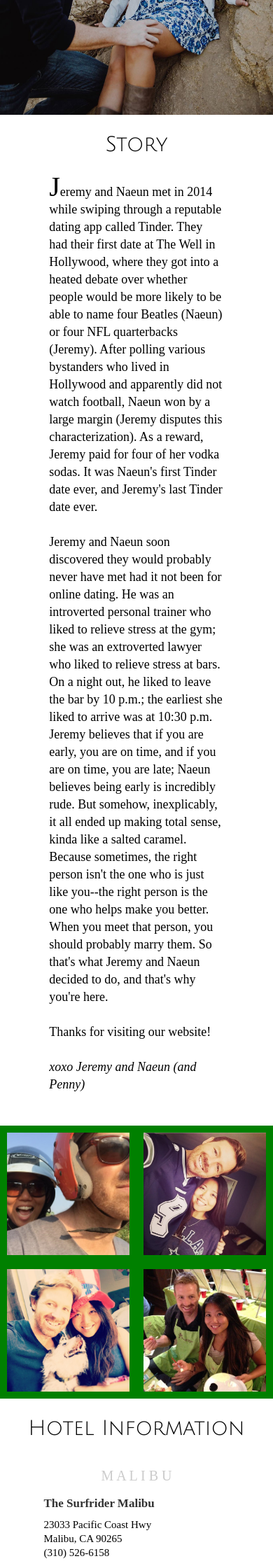
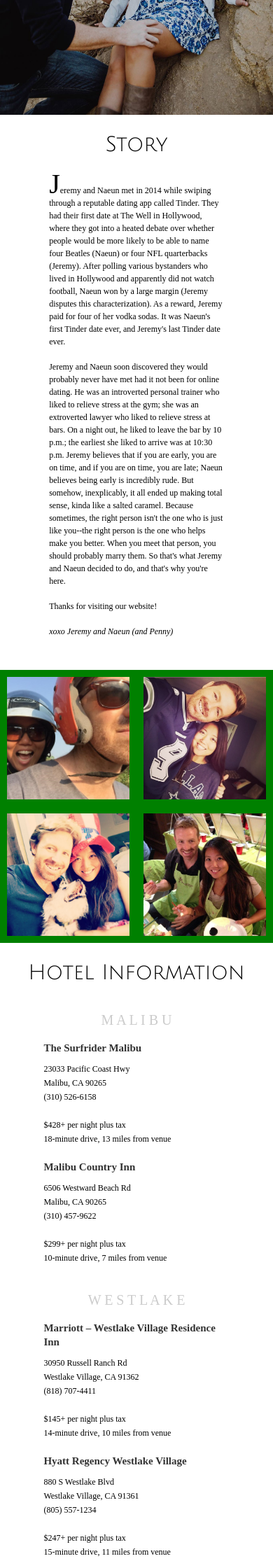
Before and after one commit to rimjieun/wedding-site, a PHP site: page / in a window 390 px wide. Shown: the part 421-2661 px from the top of the page at 70% size. Run offline with PHP 8.4, Linux system fonts and the light colour scheme; some libraries are stand-ins or nearby versions; some web fonts are replaced.

Commit message:
updated story

```diff
--- a/assets/css/mq.css
+++ b/assets/css/mq.css
@@ -46,7 +46,10 @@
   }
 
   /*STORY SECTION*/
-
+  #story p {
+    font-size: 12px;
+    line-height: 18px;
+  }
 
   /*COLLAGE*/
   .collage div {
@@ -61,6 +64,20 @@
   #hotel-info .hotel-section {
     width: 85%;
     margin: 10px auto;
+  }
+
+  #hotel-info h4 {
+    /*background: yellow;*/
+  }
+
+  .hotel-name {
+    /*background: orange;*/
+    font-size: 15px;
+  }
+
+  p.hotel-info {
+    /*background: green;*/
+    font-size: 12px;
   }
 
   /*EVENTS SECTION*/
@@ -82,6 +99,18 @@
     text-align: center;
   }
 
+  #events ul li .event .name {
+    font-size: 15px;
+  }
+
+  #events ul li .time {
+    font-size: 12px;
+  }
+
+  #events ul li .event .details {
+    font-size: 10px;
+  }
+
   #events ul li .time {
     margin: 0;
   }
--- a/index.html
+++ b/index.html
@@ -290,8 +290,6 @@ AGOCAHX/accommodations/index.html" target="_blank">Hampton Inn by Hilton - Agour
   </section>
   <!-- jQuery -->
   <script type="text/javascript" src="https://cdnjs.cloudflare.com/ajax/libs/jquery/3.2.1/jquery.min.js"></script>
-  <!-- Bootstrap JS -->
-  <script src="https://cdnjs.cloudflare.com/ajax/libs/popper.js/1.12.9/umd/popper.min.js" integrity="sha384-ApNbgh9B+Y1QKtv3Rn7W3mgPxhU9K/ScQsAP7hUibX39j7fakFPskvXusvfa0b4Q" crossorigin="anonymous"></script>
   <script src="https://maxcdn.bootstrapcdn.com/bootstrap/4.0.0-beta.3/js/bootstrap.min.js" integrity="sha384-a5N7Y/aK3qNeh15eJKGWxsqtnX/wWdSZSKp+81YjTmS15nvnvxKHuzaWwXHDli+4" crossorigin="anonymous"></script>
   <!-- Font Awesome JS -->
   <script src="https://use.fontawesome.com/4b3b2fa874.js"></script>
```
